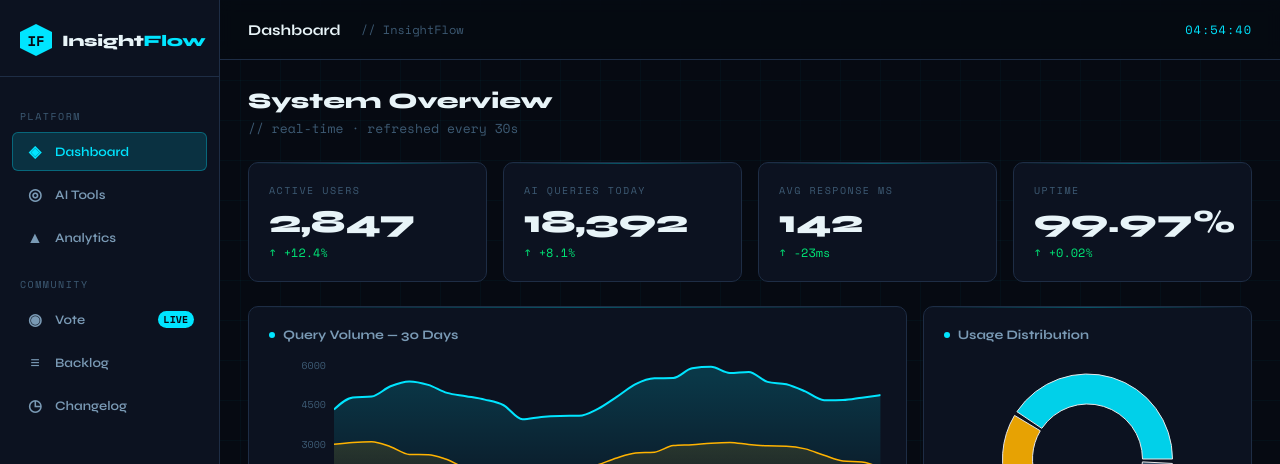
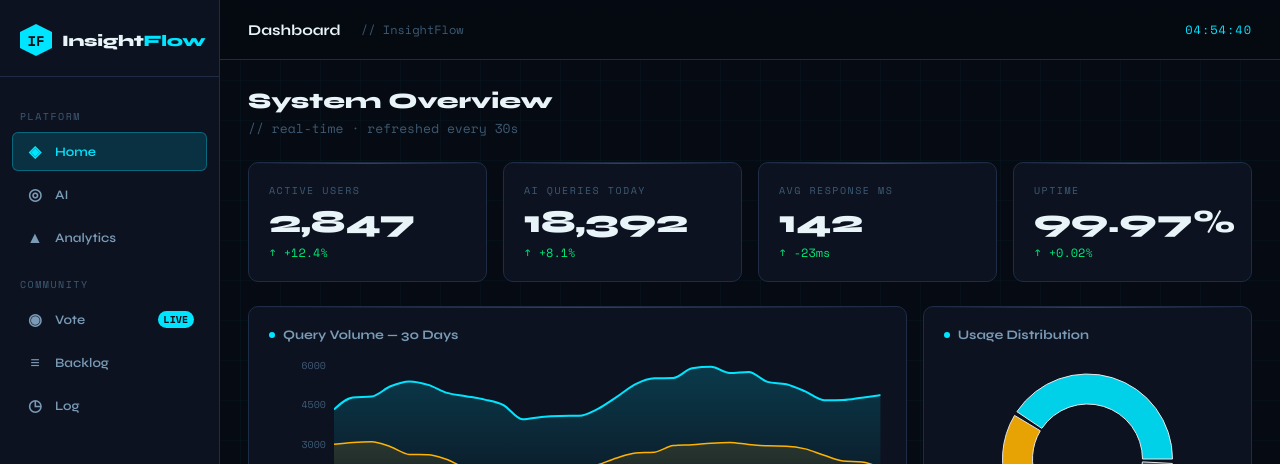
Before and after one commit to JaimejmJaime/insightflow, a Next.js app: page / in a window 1280 px wide. Shown: the top 464 px of the page. Built offline with nearby package versions, Linux system fonts and the light colour scheme.

Commit message:
Refactor Sidebar to use ALL_NAV for navigation

```diff
--- a/pages/_app.js
+++ b/pages/_app.js
@@ -3,17 +3,18 @@ import { useRouter } from 'next/router'
 import Link from 'next/link'
 import { useEffect, useState } from 'react'
 
+const ALL_NAV = [
+  { href: '/',          icon: '◈', label: 'Home',     group: 'platform' },
+  { href: '/ai-tools',  icon: '◎', label: 'AI',       group: 'platform' },
+  { href: '/analytics', icon: '▲', label: 'Analytics', group: 'platform' },
+  { href: '/survey',    icon: '◉', label: 'Vote',      group: 'community', badge: 'LIVE' },
+  { href: '/backlog',   icon: '≡', label: 'Backlog',   group: 'community' },
+  { href: '/changelog', icon: '◷', label: 'Log',       group: 'community' },
+]
+
 function Sidebar({ currentPath }) {
-  const navItems = [
-    { href: '/', icon: '◈', label: 'Dashboard' },
-    { href: '/ai-tools', icon: '◎', label: 'AI Tools' },
-    { href: '/analytics', icon: '▲', label: 'Analytics' },
-  ]
-  const systemItems = [
-    { href: '/survey', icon: '◉', label: 'Vote', badge: 'LIVE' },
-    { href: '/backlog', icon: '≡', label: 'Backlog' },
-    { href: '/changelog', icon: '◷', label: 'Changelog' },
-  ]
+  const platform = ALL_NAV.filter(n => n.group === 'platform')
+  const community = ALL_NAV.filter(n => n.group === 'community')
 
   return (
     <aside className="sidebar">
@@ -23,34 +24,25 @@ function Sidebar({ currentPath }) {
           <div className="logo-text">Insight<span>Flow</span></div>
         </div>
       </div>
-
       <nav className="sidebar-nav">
         <div className="nav-label">Platform</div>
-        {navItems.map(item => (
-          <Link
-            key={item.href}
-            href={item.href}
-            className={`nav-link ${currentPath === item.href ? 'active' : ''}`}
-          >
+        {platform.map(item => (
+          <Link key={item.href} href={item.href}
+            className={`nav-link ${currentPath === item.href ? 'active' : ''}`}>
             <span className="nav-icon">{item.icon}</span>
             <span>{item.label}</span>
           </Link>
         ))}
-
         <div className="nav-label">Community</div>
-        {systemItems.map(item => (
-          <Link
-            key={item.href}
-            href={item.href}
-            className={`nav-link ${currentPath === item.href ? 'active' : ''}`}
-          >
+        {community.map(item => (
+          <Link key={item.href} href={item.href}
+            className={`nav-link ${currentPath === item.href ? 'active' : ''}`}>
             <span className="nav-icon">{item.icon}</span>
             <span>{item.label}</span>
             {item.badge && <span className="nav-badge">{item.badge}</span>}
           </Link>
         ))}
       </nav>
-
       <div className="sidebar-footer">
         <div className="version-tag">
           <span className="status-dot"></span>
@@ -58,6 +50,23 @@ function Sidebar({ currentPath }) {
         </div>
       </div>
     </aside>
+  )
+}
+
+function MobileNav({ currentPath }) {
+  return (
+    <nav className="mobile-nav">
+      {ALL_NAV.map(item => (
+        <div key={item.href} className="mobile-nav-item-wrap">
+          <Link href={item.href}
+            className={`mobile-nav-item ${currentPath === item.href ? 'active' : ''}`}>
+            <span className="nav-icon">{item.icon}</span>
+            <span>{item.label}</span>
+          </Link>
+          {item.badge && <span className="mobile-nav-badge">{item.badge}</span>}
+        </div>
+      ))}
+    </nav>
   )
 }
 
@@ -73,11 +82,11 @@ function Clock() {
 }
 
 const PAGE_TITLES = {
-  '/': 'Dashboard',
-  '/ai-tools': 'AI Tools',
+  '/':          'Dashboard',
+  '/ai-tools':  'AI Tools',
   '/analytics': 'Analytics',
-  '/survey': 'Weekly Survey',
-  '/backlog': 'Feature Backlog',
+  '/survey':    'Weekly Survey',
+  '/backlog':   'Feature Backlog',
   '/changelog': 'Changelog',
 }
 
@@ -100,6 +109,7 @@ export default function App({ Component, pageProps }) {
           <Component {...pageProps} />
         </main>
       </div>
+      <MobileNav currentPath={router.pathname} />
     </div>
   )
 }
```
